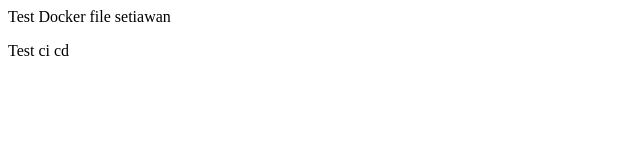
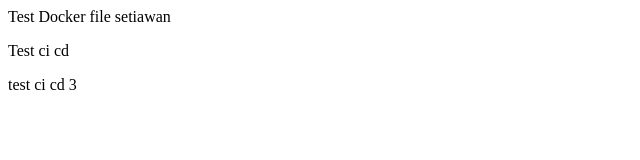
Before and after one commit to setiawan9220940305/nginx-custosm, a plain HTML site: page index.html in a window 1280 px wide. Shown: the full height of the page, 0-640 px from the left. Drawn offline with Linux system fonts and the light colour scheme.

Commit message:
Update index.html

```diff
--- a/index.html
+++ b/index.html
@@ -1,2 +1,3 @@
 <p>Test Docker file setiawan</p>
 <p>Test ci cd</p>
+<p> test ci cd 3</p>
```
